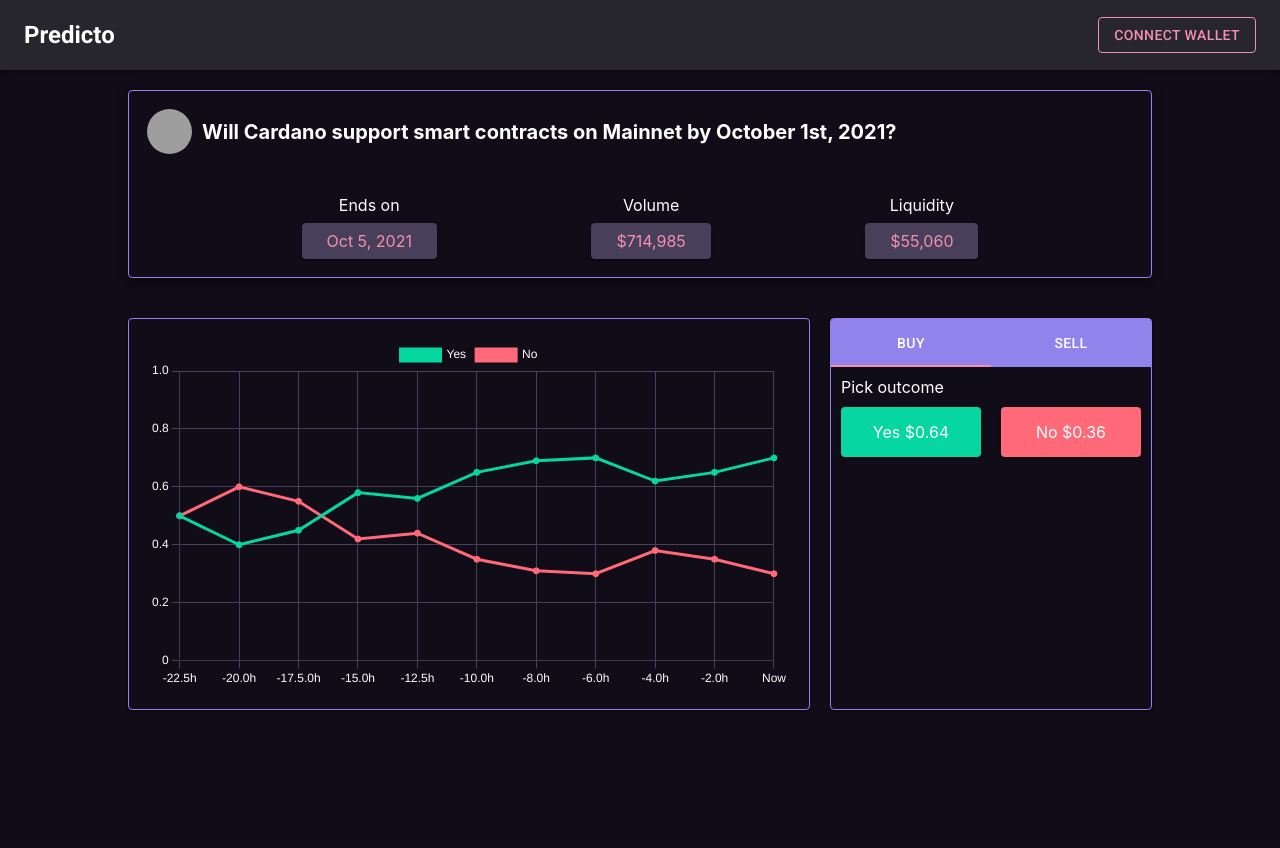
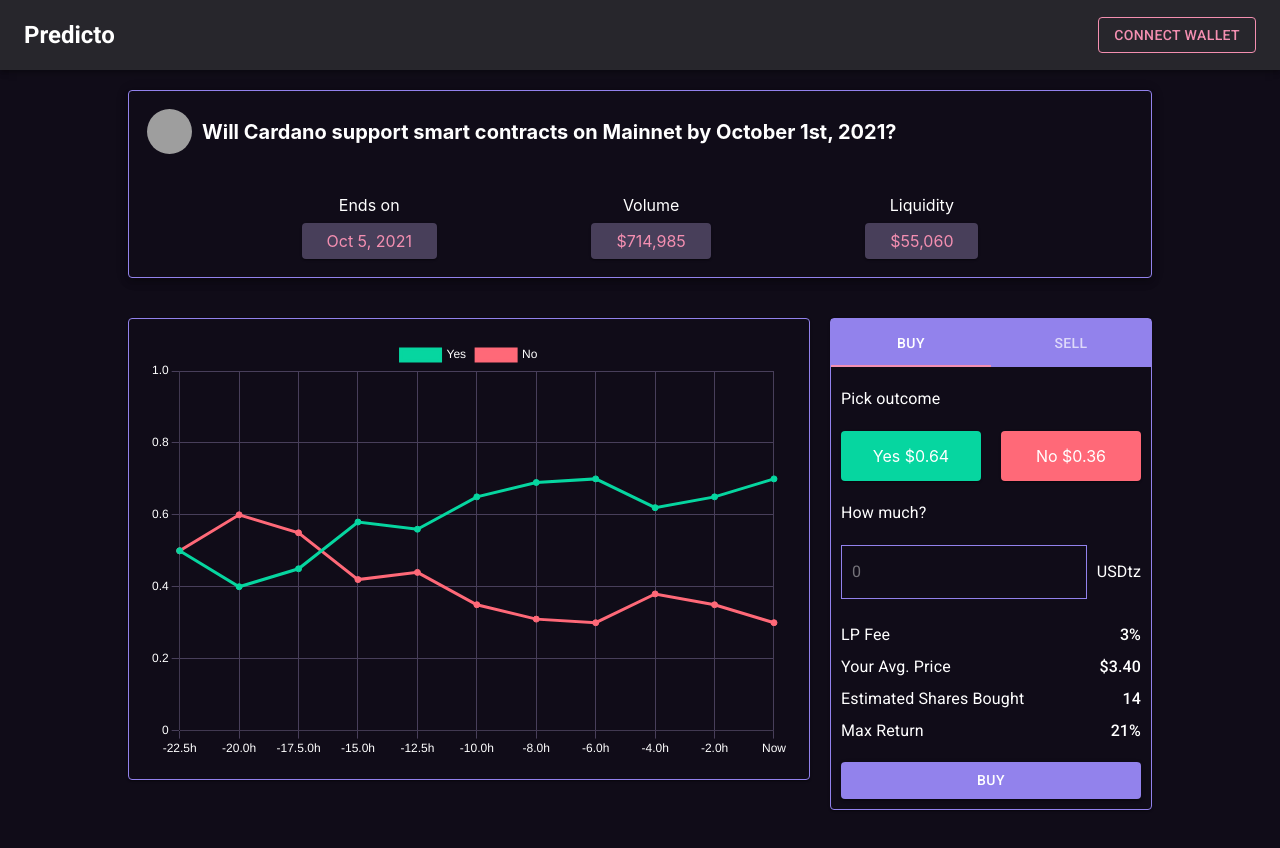
Before and after one commit to AniketSindhu/Predicto, a React (Create React App) app: page /market/market-1 in a window 1280 px wide. Before the commit the page ends 800 px from the top, so only its background shows below. Built offline with nearby package versions, Linux system fonts and the light colour scheme; grey boxes are pictures that could not be loaded.

Commit message:
marketdetails page ui done

```diff
--- a/src/components/MarketDetails.js
+++ b/src/components/MarketDetails.js
@@ -1,5 +1,12 @@
 import React from "react";
-import { Paper, Tab, Tabs, Typography } from "@material-ui/core";
+import {
+  Paper,
+  Tab,
+  Tabs,
+  Typography,
+  InputBase,
+  Button,
+} from "@material-ui/core";
 import useStyles2 from "../styles/marketDetails.jsx";
 import { Line } from "react-chartjs-2";
 import { useState } from "react";
@@ -47,7 +54,6 @@
             <Tabs
               value={value}
               onChange={handleChange}
-              textColor=""
               TabIndicatorProps={{
                 style: {
                   backgroundColor: "#F48FB1",
@@ -62,19 +68,148 @@
             </Tabs>
           </MuiThemeProvider>
           {value === 0 && (
-            <div className={classes.tabContent1}>
-              <Typography variant={"h7"} className={classes.pickOutcome}>
+            <div className={classes.tabContent}>
+              <Typography variant={"body1"} className={classes.text}>
                 Pick outcome
               </Typography>
               <div className={classes.outcomes}>
                 <Paper className={classes.yes}>Yes $0.64</Paper>
                 <Paper className={classes.no}>No $0.36</Paper>
               </div>
+              <Typography variant={"body1"} className={classes.text}>
+                How much?
+              </Typography>
+              <div className={classes.rowInput}>
+                <InputBase
+                  className={classes.input}
+                  placeholder="0"
+                  variant="filled"
+                ></InputBase>
+                <Typography variant={"body1"} className={classes.usdText}>
+                  USDtz
+                </Typography>
+              </div>
+              <div className={classes.rowBottom}>
+                <Typography
+                  variant={"body1"}
+                  className={classes.bottomtextLeft}
+                >
+                  LP Fee
+                </Typography>
+                <Typography variant={"h6"} className={classes.bottomText}>
+                  3%
+                </Typography>
+              </div>
+              <div className={classes.rowBottom}>
+                <Typography
+                  variant={"body1"}
+                  className={classes.bottomtextLeft}
+                >
+                  Your Avg. Price
+                </Typography>
+                <Typography variant={"h6"} className={classes.bottomText}>
+                  $3.40
+                </Typography>
+              </div>
+              <div className={classes.rowBottom}>
+                <Typography
+                  variant={"body1"}
+                  className={classes.bottomtextLeft}
+                >
+                  Estimated Shares Bought
+                </Typography>
+                <Typography variant={"h6"} className={classes.bottomText}>
+                  14
+                </Typography>
+              </div>
+              <div className={classes.rowBottom}>
+                <Typography
+                  variant={"body1"}
+                  className={classes.bottomtextLeft}
+                >
+                  Max Return
+                </Typography>
+                <Typography variant={"h6"} className={classes.bottomText}>
+                  21%
+                </Typography>
+              </div>
+              <div className={classes.buttonDiv}>
+                <Button
+                  variant="contained"
+                  color="primary"
+                  className={classes.button}
+                  fullWidth={true}
+                >
+                  Buy
+                </Button>
+              </div>
             </div>
           )}
           {value === 1 && (
-            <div className={classes.tabContent1}>
-              <Typography>HI 2</Typography>
+            <div className={classes.tabContent}>
+              <Typography variant={"body1"} className={classes.text}>
+                Pick outcome
+              </Typography>
+              <div className={classes.outcomes}>
+                <Paper className={classes.yes}>Yes $0.64</Paper>
+                <Paper className={classes.no}>No $0.36</Paper>
+              </div>
+              <Typography variant={"body1"} className={classes.text}>
+                How much?
+              </Typography>
+              <div className={classes.rowInput}>
+                <InputBase
+                  className={classes.input}
+                  placeholder="0"
+                  variant="filled"
+                ></InputBase>
+                <Typography variant={"body1"} className={classes.usdText}>
+                  Shares
+                </Typography>
+              </div>
+              <div className={classes.rowBottom}>
+                <Typography
+                  variant={"body1"}
+                  className={classes.bottomtextLeft}
+                >
+                  Your Avg. Price
+                </Typography>
+                <Typography variant={"h6"} className={classes.bottomText}>
+                  $3.40
+                </Typography>
+              </div>
+              <div className={classes.rowBottom}>
+                <Typography
+                  variant={"body1"}
+                  className={classes.bottomtextLeft}
+                >
+                  Remaining Shares
+                </Typography>
+                <Typography variant={"h6"} className={classes.bottomText}>
+                  14
+                </Typography>
+              </div>
+              <div className={classes.rowBottom}>
+                <Typography
+                  variant={"body1"}
+                  className={classes.bottomtextLeft}
+                >
+                  You'll recieve
+                </Typography>
+                <Typography variant={"h6"} className={classes.bottomText}>
+                  $25.00
+                </Typography>
+              </div>
+              <div className={classes.buttonDiv}>
+                <Button
+                  variant="contained"
+                  color="primary"
+                  className={classes.button}
+                  fullWidth={true}
+                >
+                  Sell
+                </Button>
+              </div>
             </div>
           )}
         </Paper>
--- a/src/styles/marketDetails.jsx
+++ b/src/styles/marketDetails.jsx
@@ -61,7 +61,7 @@
       },
       chart:{
         flex:2,
-        height:"350px",
+        height:"420px",
         backgroundColor:"#100C18",
         border: "1px solid #9282EC",
         padding:"20px",
@@ -77,7 +77,11 @@
           backgroundColor:"#9282EC",
           margin:"0px 0px 10px 0px",
       },
-      pickOutcome:{
+      tabContent:{
+        display:"flex",
+        flexDirection:"column",
+      },
+      text:{
         margin:"10px",
       },
       outcomes:{
@@ -100,7 +104,48 @@
         flex:1,
         margin:"10px",
         textAlign:"center",
-      }
+      },
+      input: {
+        color: "white",
+        border: "1px solid #9282EC",
+        padding: "10px",
+        flex:1
+      },
+      rowInput:{
+        display:"flex",
+        flexDirection:"row",
+        margin: "10px",
+        marginBottom: "20px",
+        justifyContent:"space-between",
+        alignItems:"center",
+      },
+      usdText:{
+        margin:"0px 0px 0px 10px"
+      },
+      rowBottom:{
+        display:"flex",
+        flexDirection:"row",
+        justifyContent:"space-between",
+        margin: "0px 10px 0px 0px",
+        alignItems:"center",
+      },
+      bottomText:{
+        fontSize:"16px",
+      },
+      bottomtextLeft:{
+        margin:"4px 0px 4px 10px"
+      },
+      button:{
+        flex:1,
+        alignItems:"center",
+        margin:"10px",
+        marginTop:"15px",
+        width:'calc(100% - 20px)',
+        backgroundColor:"#9282EC",
+        '&:hover': {
+          background: "#F48FB1",
+       },
+      },
 }));
 
 export default useStyles2;
```
